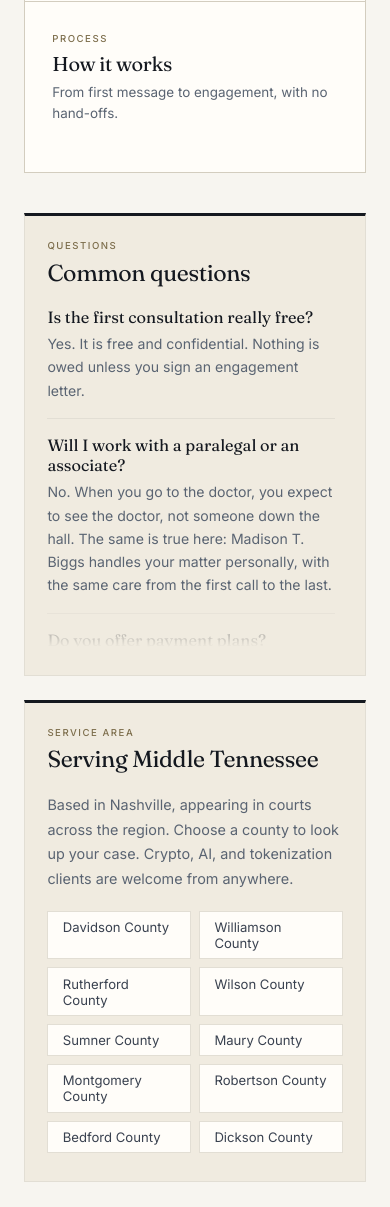
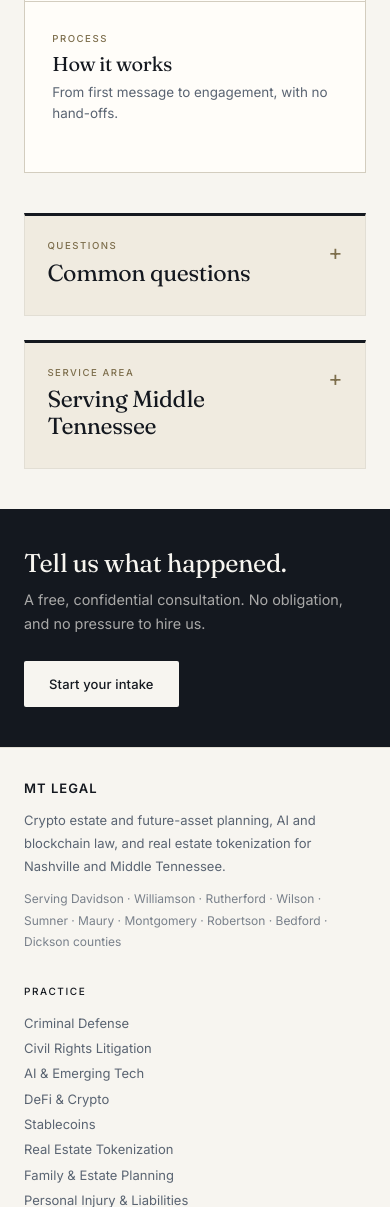
Before and after one commit to mtbiggs-legal/mt-legal-site, a Flask app: page / in a window 390 px wide. Shown: the part 3243-4450 px from the top of the page. Run offline with Flask 3, Linux system fonts and the light colour scheme; parts of the project's set-up code (start-up, migrations or seed data) failed here and were passed over.

Commit message:
feat(mobile): fold always-open blocks into tap-to-open sections on phones
Practice-page layers, Why Nashville's Oracle blocks, and the homepage
questions and service-area panels start collapsed to their headings at
phone width and open one at a time; wider screens keep them open.

Co-Authored-By: Claude Opus 5.5 <noreply@anthropic.com>

```diff
--- a/static/css/style.css
+++ b/static/css/style.css
@@ -2592,3 +2592,29 @@ a.ed-layer--link:hover { background: var(--bg); border-top-color: var(--accent);
   .ed-hero--layered .ed-hero-text { padding: 3rem 1.5rem 7rem; }
   .ed-section--overlap { margin-top: -4.5rem; }
 }
+
+/* ── Phone-only collapsible blocks (see the [data-mobile-collapse] script) ──── */
+.is-collapsible > .ed-layer-head,
+.is-collapsible > .ed-panel-head { cursor: pointer; position: relative; padding-right: 2.25rem; }
+.is-collapsible > .ed-layer-head::after,
+.is-collapsible > .ed-panel-head::after {
+  content: "+";
+  position: absolute;
+  top: .1rem;
+  right: 0;
+  font-size: 1.35rem;
+  line-height: 1;
+  color: var(--accent);
+  transition: transform .15s;
+}
+.is-collapsible:not(.is-collapsed) > .ed-layer-head::after,
+.is-collapsible:not(.is-collapsed) > .ed-panel-head::after { transform: rotate(45deg); }
+.is-collapsed > .ed-layer-body,
+.is-collapsed > .ed-panel-body { display: none; }
+.is-collapsed.ed-layer { gap: 0; padding-bottom: 1.5rem; }
+.is-collapsed > .ed-layer-head p,
+.is-collapsed > .ed-panel-head h2 { margin-bottom: 0; }
+.ed-panel-head .ed-box-label { display: block; }
+@media (max-width: 700px) {
+  .ed-layer-body .ed-focus-list, .ed-layer-body .ed-points { grid-template-columns: 1fr; }
+}
--- a/templates/base.html
+++ b/templates/base.html
@@ -418,6 +418,57 @@
     });
   }, true);
   </script>
+  <script>
+  // Phones only: always-open blocks ([data-mobile-collapse]) fold down to their
+  // heading and open on tap, one at a time, so long pages stay short. Wider
+  // screens keep them permanently open.
+  (function () {
+    var blocks = Array.prototype.slice.call(document.querySelectorAll("[data-mobile-collapse]"));
+    if (!blocks.length) return;
+    var phone = window.matchMedia("(max-width: 700px)");
+    function head(b) { return b.querySelector(".ed-layer-head, .ed-panel-head"); }
+    function setOpen(b, open) {
+      b.classList.toggle("is-collapsed", !open);
+      var h = head(b);
+      if (h) h.setAttribute("aria-expanded", open ? "true" : "false");
+    }
+    function apply() {
+      blocks.forEach(function (b) {
+        var h = head(b);
+        if (!h) return;
+        if (phone.matches) {
+          b.classList.add("is-collapsible");
+          h.setAttribute("role", "button");
+          h.setAttribute("tabindex", "0");
+          setOpen(b, false);
+        } else {
+          b.classList.remove("is-collapsible", "is-collapsed");
+          h.removeAttribute("role"); h.removeAttribute("tabindex"); h.removeAttribute("aria-expanded");
+        }
+      });
+    }
+    function toggle(b) {
+      if (!b.classList.contains("is-collapsible")) return;
+      var opening = b.classList.contains("is-collapsed");
+      if (opening) {
+        blocks.forEach(function (o) {
+          if (o !== b && o.parentElement === b.parentElement && o.classList.contains("is-collapsible")) setOpen(o, false);
+        });
+      }
+      setOpen(b, opening);
+    }
+    blocks.forEach(function (b) {
+      var h = head(b);
+      if (!h) return;
+      h.addEventListener("click", function () { toggle(b); });
+      h.addEventListener("keydown", function (e) {
+        if (e.key === "Enter" || e.key === " ") { e.preventDefault(); toggle(b); }
+      });
+    });
+    apply();
+    if (phone.addEventListener) phone.addEventListener("change", apply);
+  })();
+  </script>
   <script src="{{ url_for('static', filename='js/app.js') }}"></script>
   {% block scripts %}{% endblock %}
 
--- a/templates/index.html
+++ b/templates/index.html
@@ -92,9 +92,12 @@
 <!-- ── Always-open panels: common questions and service area ───────────────── -->
 <section class="ed-section ed-section--tight" style="padding-top:0">
   <div class="ed-panels">
-    <div class="ed-panel">
-      <span class="ed-box-label">Questions</span>
-      <h2>Common questions</h2>
+    <div class="ed-panel" data-mobile-collapse>
+      <header class="ed-panel-head">
+        <span class="ed-box-label">Questions</span>
+        <h2>Common questions</h2>
+      </header>
+      <div class="ed-panel-body">
       <dl class="ed-qa ed-scroll" tabindex="0" aria-label="Common questions">
         <dt>Is the first consultation really free?</dt>
         <dd>Yes. It is free and confidential. Nothing is owed unless you sign an engagement
@@ -125,16 +128,21 @@
         <dd>Yes. We review your payment partners, customer terms, compliance obligations, and
           tax treatment so you can accept stablecoins with confidence.</dd>
       </dl>
+      </div>
     </div>
-    <div class="ed-panel">
-      <span class="ed-box-label">Service area</span>
-      <h2>Serving Middle Tennessee</h2>
+    <div class="ed-panel" data-mobile-collapse>
+      <header class="ed-panel-head">
+        <span class="ed-box-label">Service area</span>
+        <h2>Serving Middle Tennessee</h2>
+      </header>
+      <div class="ed-panel-body">
       <p class="ed-panel-lede">Based in Nashville, appearing in courts across the region.
         Choose a county to look up your case. Crypto, AI, and tokenization clients are welcome
         from anywhere.</p>
       <ul class="ed-counties ed-counties--panel">
         {% for c in service_counties %}<li><a href="{{ url_for('public.case_search', county=c) }}">{{ c }} County</a></li>{% endfor %}
       </ul>
+      </div>
     </div>
   </div>
 </section>
```
Also changed, not shown: templates/practice_area.html (+6 -6 lines), templates/why_nashville.html (+4 -4 lines).
